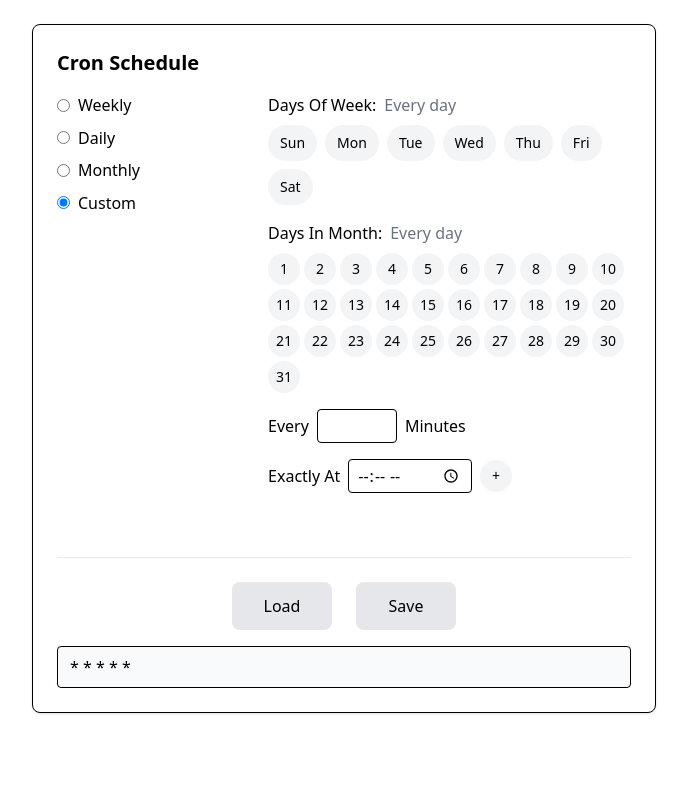
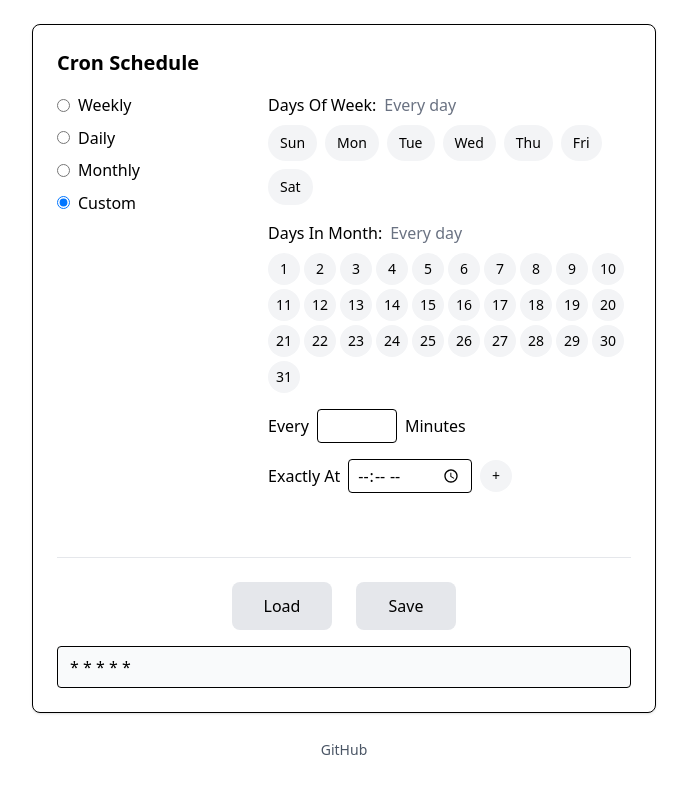
Before and after one commit to hesamzkr/cron-schedule-editor, a React (Vite) app: page / in a window 1280 px wide. Shown: the top 794 px of the page, without its empty margins (296-983 px from the left). Built offline with nearby package versions, Linux system fonts and the light colour scheme.

Commit message:
add github url

```diff
--- a/src/App.tsx
+++ b/src/App.tsx
@@ -5,6 +5,7 @@ import ExpressionDisplay from "./components/ExpressionDisplay";
 
 function App() {
   return (
+    <>
       <div className="max-w-2xl mx-auto p-6">
         <div className="border rounded-lg p-6 bg-white shadow-sm">
           <h2 className="text-xl font-semibold mb-4">Cron Schedule</h2>
@@ -20,6 +21,17 @@ function App() {
           <ExpressionDisplay />
         </div>
       </div>
+      <div className="text-center pb-4">
+        <a
+          href="https://github.com/hesamzkr/cron-schedule-editor"
+          className="text-gray-600 hover:text-gray-800 text-sm"
+          target="_blank"
+          rel="noopener noreferrer"
+        >
+          GitHub
+        </a>
+      </div>
+    </>
   );
 }
 
```
Lines whose indentation alone changed are shown as unchanged.
